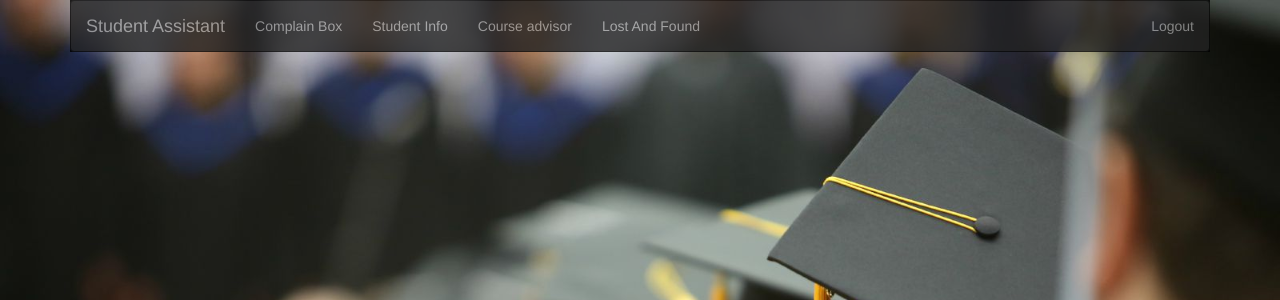
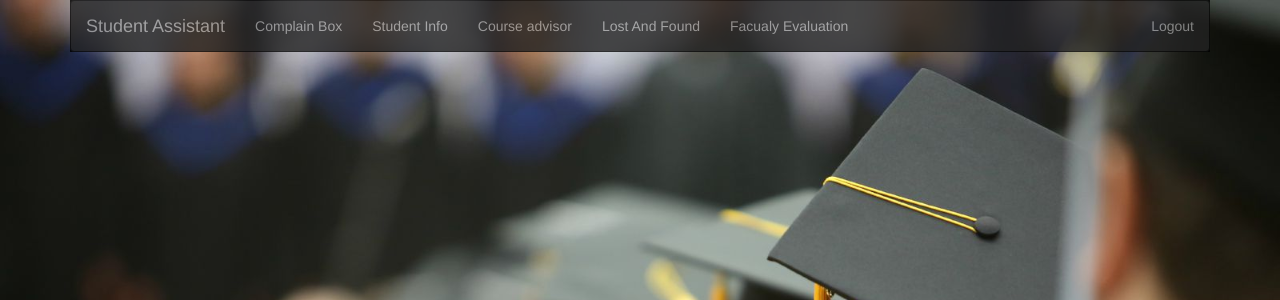
Before and after one commit to JumarAlam/CSE-327, a Django app: template StudentAssistant/templates/v1/includes/newnav.html in a window 1280 px wide. Shown: the top 300 px of the page. Run offline with Django 3.2, Linux system fonts and the light colour scheme; the template is opened without the code that fills it, so the values that code supplies are empty; some libraries are stand-ins or nearby versions.

Commit message:
modification to lost and found and added faculty evaluation

```diff
--- a/StudentAssistant/templates/v1/includes/newnav.html
+++ b/StudentAssistant/templates/v1/includes/newnav.html
@@ -49,6 +49,7 @@
         </div>
       </li>
       <li> <a href="/lostandfound/"> Lost And Found </a></li>
+      <li><a href="/facultyevaluation/"> Facualy Evaluation </a></li>
 
 
       </div>
```
